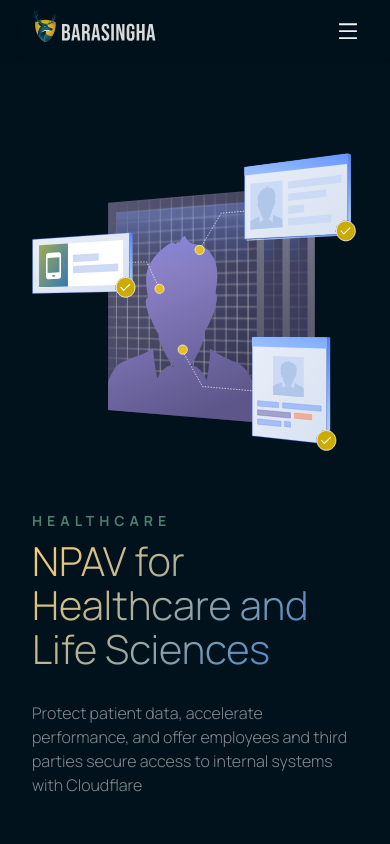
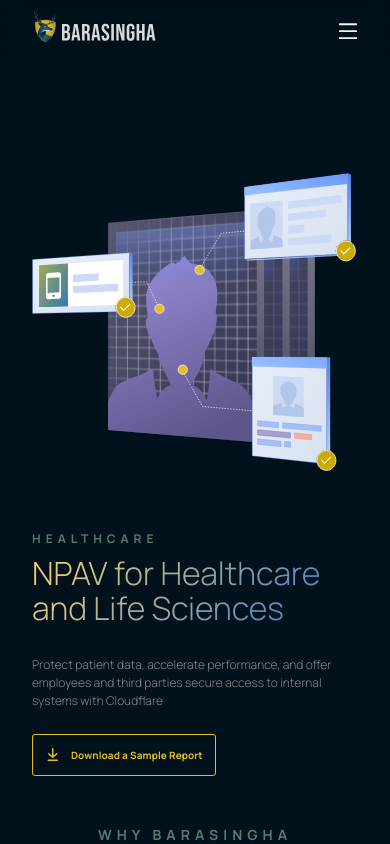
Before and after one commit to hiTushar/barasingha, a React (Create React App) app: page /solutionspage in a window 390 px wide. Shown: the top 844 px of the page. Built offline with nearby package versions, Linux system fonts and the light colour scheme; the HTML template or start-up script is replaced by a standard one.

Commit message:
Make Solution page banner responsive

```diff
--- a/src/components/pages/Solutions/SolutionBanner/SolutionBanner.js
+++ b/src/components/pages/Solutions/SolutionBanner/SolutionBanner.js
@@ -8,8 +8,8 @@ function SolutionsPage() {
       <div className="solutions_banner_container">
          <div className="left_container">
             <div className="title-wrapper">
-               <h6 className="heading heading--fancy">Healthcare</h6>
-               <h1 className="heading heading--one text-gradient">NPAV for Healthcare and Life Sciences</h1>
+               <p className="heading--fancy">Healthcare</p>
+               <p className="heading--one text-gradient">NPAV for Healthcare and Life Sciences</p>
                <p className="para para--lg para--light my-4">
                   Protect patient data, accelerate performance, and offer employees and third parties secure access to internal systems with Cloudflare
                </p>
--- a/src/components/pages/Solutions/SolutionBanner/SolutionsBanner.scss
+++ b/src/components/pages/Solutions/SolutionBanner/SolutionsBanner.scss
@@ -1,66 +1,133 @@
 @import "/src/styles/utils/mixins";
 
 .solutions_banner_container {
-   margin-block: 100px;
+   margin-block: 100px 0px;
    width: 100;
-
+   padding-inline: 2rem;
+   width: auto;
+   margin-inline: auto;
+   max-width: 1200px !important;
    display: flex;
    align-items: center;
    justify-content: center;
    gap: 58px;
-   padding-inline: 2rem;
-   width: auto;
-   margin-inline: auto;
-   max-width: 1200px !important;
+   flex-direction: column-reverse;
 
-   @media (max-width: 768px) {
-      flex-direction: column-reverse;
-      margin-block: 80px;
+   @media all and (min-width: 768px) {
+      flex-direction: row;
+      justify-content: space-between;
+      margin-bottom: 100px;
    }
 
    .left_container {
-      @media (max-width: 768px) {
       margin-left: 0px;
-      }
+
       .title-wrapper {
          max-width: 650px;
+
+         p {
+            margin-bottom: 0px;
          }
+
+         p:nth-child(1) {
+            font-size: 12px;
+            margin-bottom: 8px;
+
+            @media all and (min-width: 400px) {}
+
+            @media all and (min-width: 992px) {
+               font-size: 16px;
+            }
+
+         }
+
+         p:nth-child(2) {
+            font-size: 32px;
+            margin-bottom: 10px;
+
+            @media all and (min-width: 400px) {
+               font-size: 40px;
+               max-width: 600px;
+            }
+
+            @media all and (min-width: 768px) {
+               margin-bottom: 28px;
+            }
+
+            @media all and (min-width: 992px) {
+               font-size: 48px;
+               max-width: 800px;
+            }
+
+            @media all and (min-width: 1200px) {
+               max-width: 400px;
+            }
+         }
+
+         p:nth-child(3) {
+            font-size: 12px;
+
+            @media all and (min-width: 400px) {
+               font-size: 14px;
+               max-width: 350px;
+            }
+
+            @media all and (min-width: 992px) {
+               font-size: 16px;
+               max-width: 400px;
+            }
+         }
+      }
+
       .btn_container {
-         margin-top: 4rem;
+
          .btn_contact_sales {
             border-radius: 4px;
             border: 1px solid #e5be20;
             display: flex;
-            padding: 16px 32px;
+            gap: 10px;
             align-items: center;
-            font-family: Manrope;
-            font-size: 14px;
+            font-size: 12px;
             font-weight: 600;
             line-height: 20px;
             letter-spacing: 0.14px;
             color: #e5be20;
             background: none;
             cursor: pointer;
-            gap:8px;
-
-            @media (max-width: 768px) {
             border-radius: 3px;
             border: 0.75px solid #e5be20;
-               font-size: 16px !important;
+            font-size: 10px;
             line-height: 15px;
             letter-spacing: 0.1px;
-               margin-bottom: 72px;
+            padding: 12px;
+            margin-block: 24px 48px;
+
+            @media all and (min-width: 400px) {
+               font-size: 12px;
+               padding: 12px 24px;
+            }
+
+            @media all and (min-width: 1200px) {
+               font-size: 14px;
+               padding: 16px 28px;
+            }
+
+            img {
+               @media all and (min-width: 1200px) {
+                  width: 16px;
+               }
+
             }
          }
       }
    }
+
    .right_container {
       padding-top: 10px;
-      @media (max-width: 768px) {
+
       img {
          width: 100%;
          height: auto;
       }
    }
 }
-}
```
Lines whose indentation alone changed are shown as unchanged.
